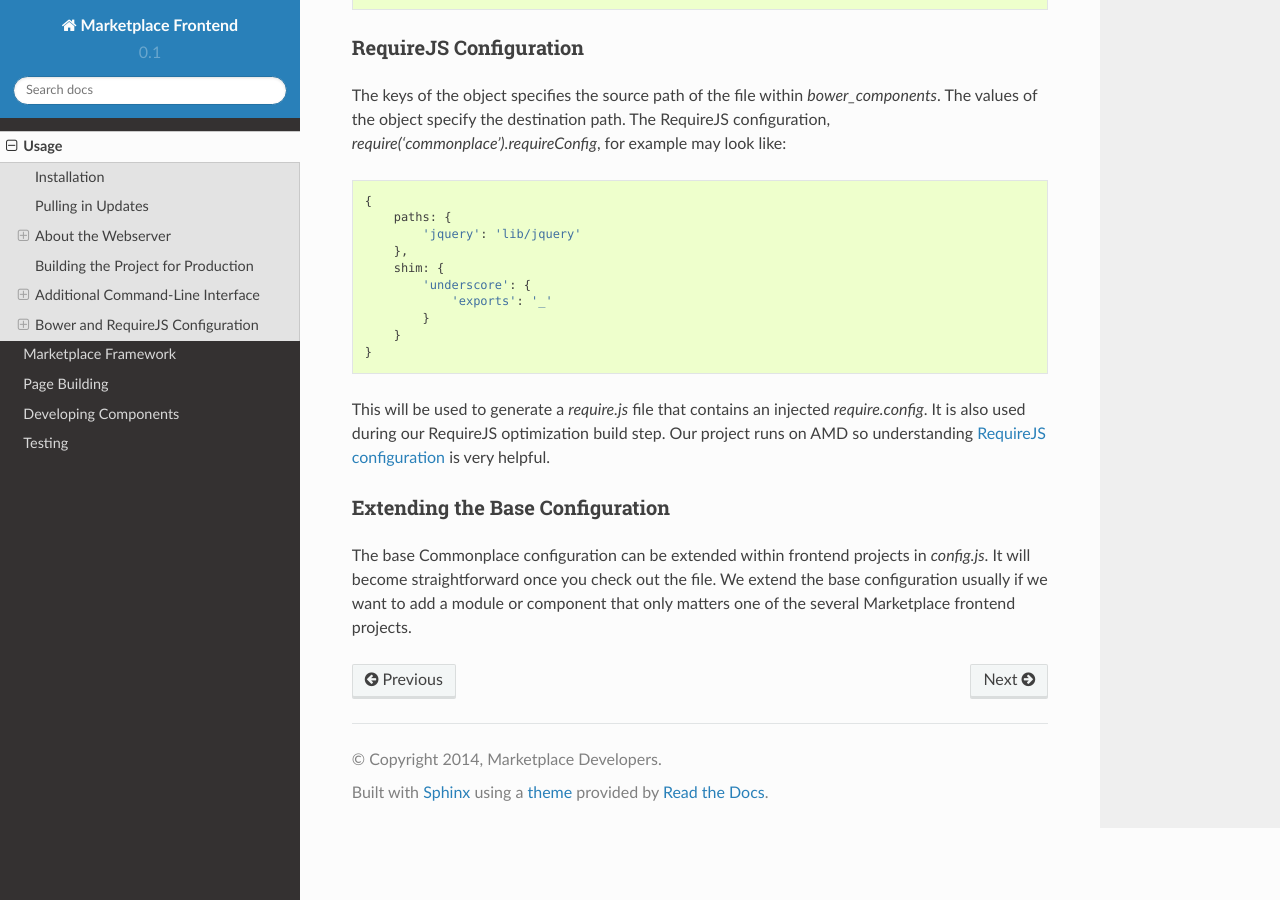
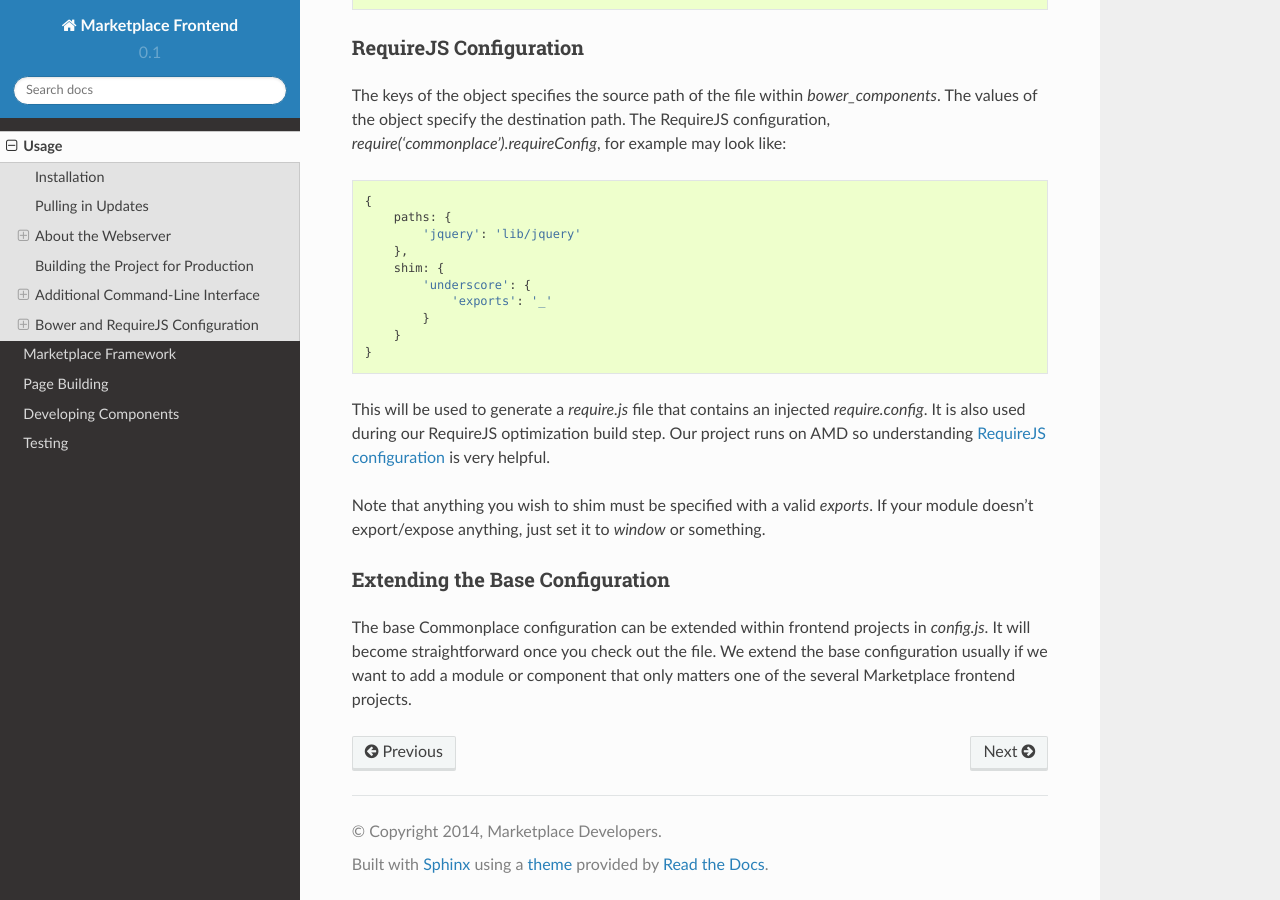
Before and after one commit to mozilla/marketplace-frontend-docs, a Sphinx documentation site: the page built from docs/topics/usage.rst, in a window 1280 px wide and 900 px high, scrolled down 4597 px. Built offline with Sphinx 7.4.7 and the Read the Docs theme 2.0.0, drawn with Linux system fonts in a browser that asks for light colours; pages that are not in the unit, such as notebooks, are missing from menus.

Commit message:
note on shimming

```diff
--- a/docs/topics/usage.rst
+++ b/docs/topics/usage.rst
@@ -243,6 +243,10 @@ This will be used to generate a `require.js` file that contains an injected
 Our project runs on AMD so understanding `RequireJS configuration
 <http://requirejs.org/docs/api.html#config>`_ is very helpful.
 
+Note that anything you wish to shim must be specified with a valid `exports`.
+If your module doesn't export/expose anything, just set it to `window` or
+something.
+
 Extending the Base Configuration
 ________________________________
 
```
Also changed, not shown: docs/topics/new-project.rst (added, +10 -0 lines).
